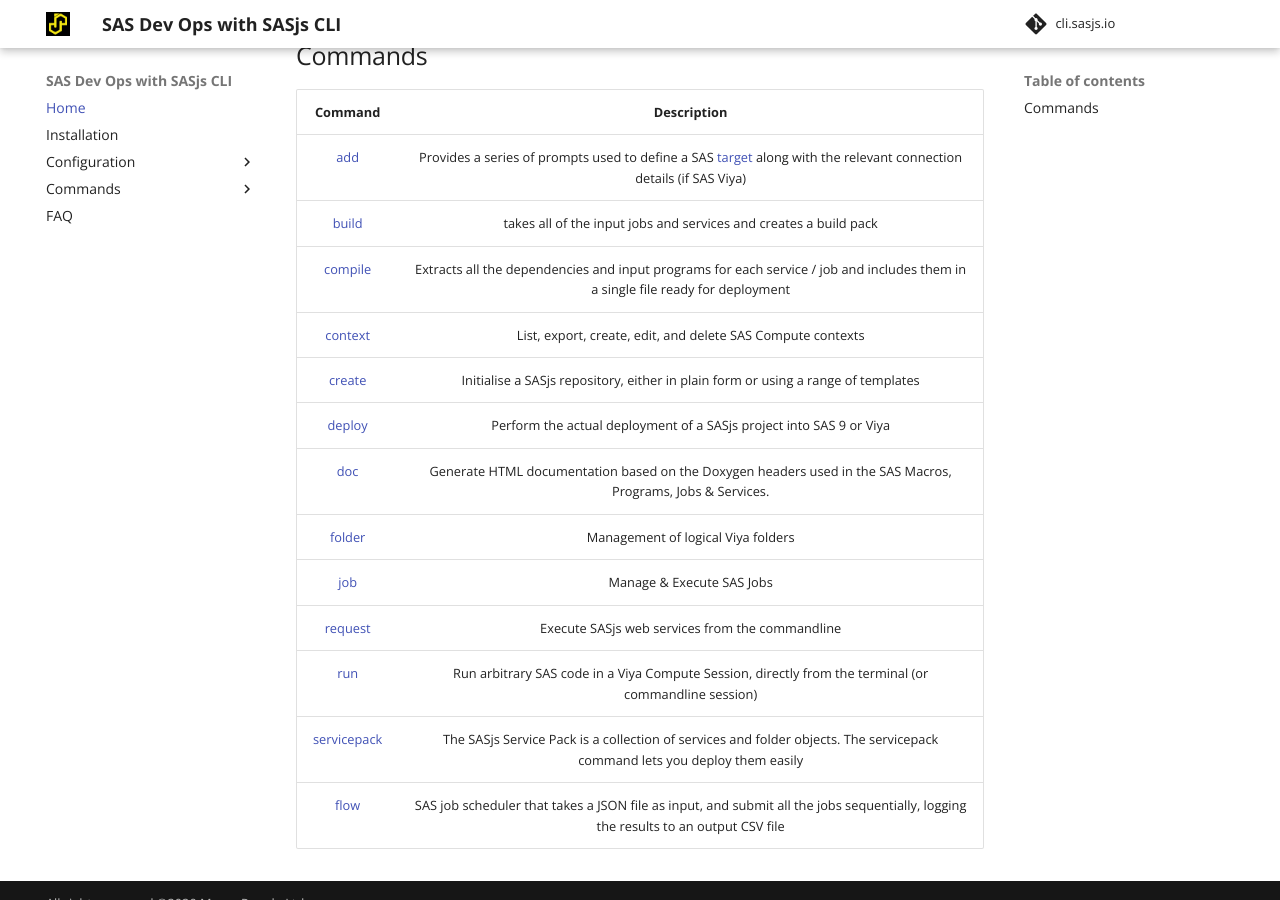
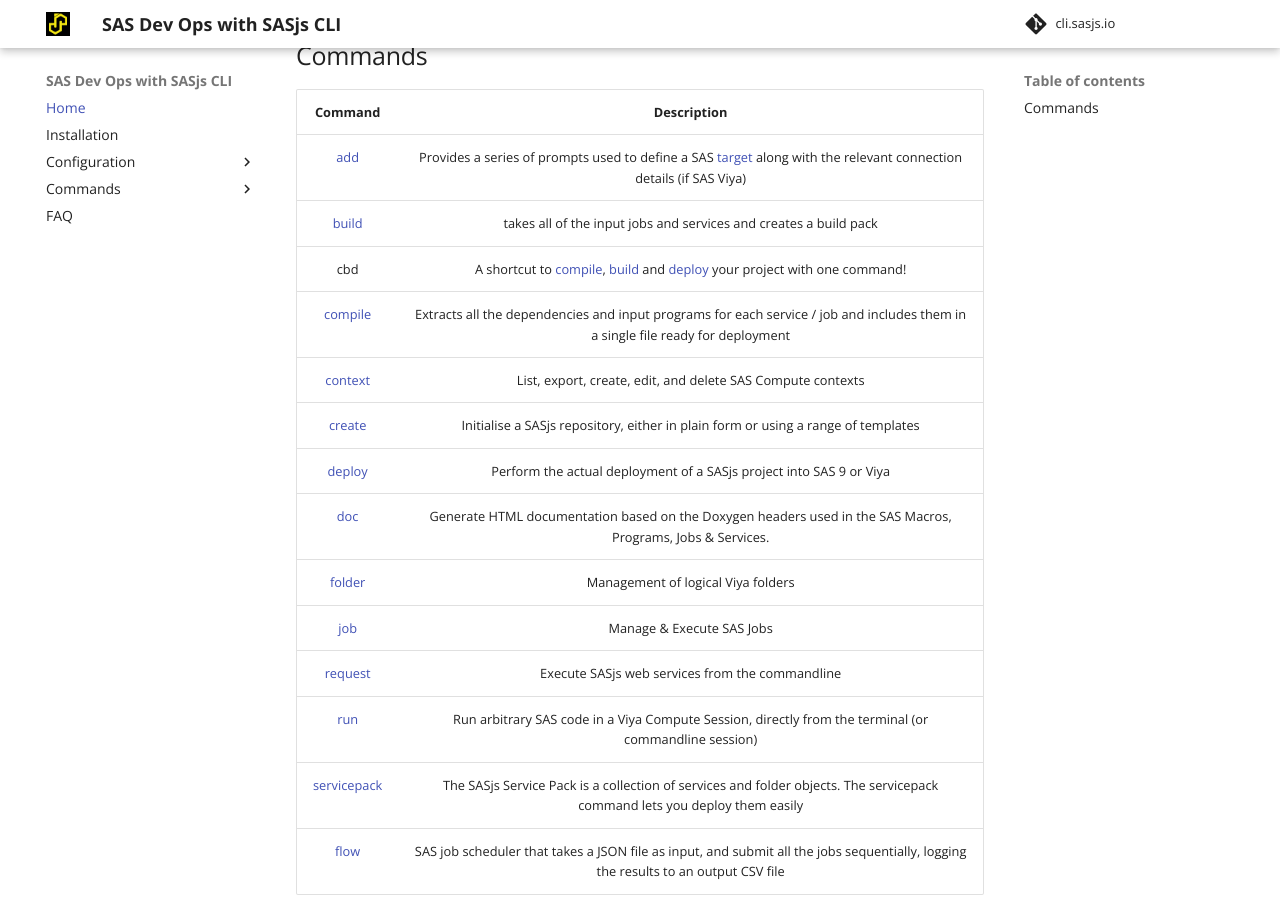
Before and after one commit to sasjs/cli.sasjs.io, an MkDocs documentation site: the page built from docs/index.md, in a window 1280 px wide and 900 px high, scrolled down 561 px. Built offline with MkDocs 1.6.1 and Material for MkDocs 9.7.7, drawn with Linux system fonts in a browser that asks for light colours.

Commit message:
chore: automated commit

```diff
--- a/docs/index.md
+++ b/docs/index.md
@@ -20,6 +20,7 @@
 |:-------:|:----:|
 |   [add](/add)   | Provides a series of prompts used to define a SAS  [target](https://sasjs.io/glossary#target ) along with the relevant connection details (if SAS Viya) |
 |[build](/build)  |takes all of the input jobs and services and creates a build pack|
+|cbd|A shortcut to [compile](/compile), [build](/build) and [deploy](/deploy) your project with one command!|
 |[compile](/compile)|Extracts all the dependencies and input programs for each service / job and includes them in a single file ready for deployment|
 |[context](/context)|List, export, create, edit, and delete SAS Compute contexts|
 |[create](/create)| Initialise a SASjs repository, either in plain form or using a range of templates|
```
